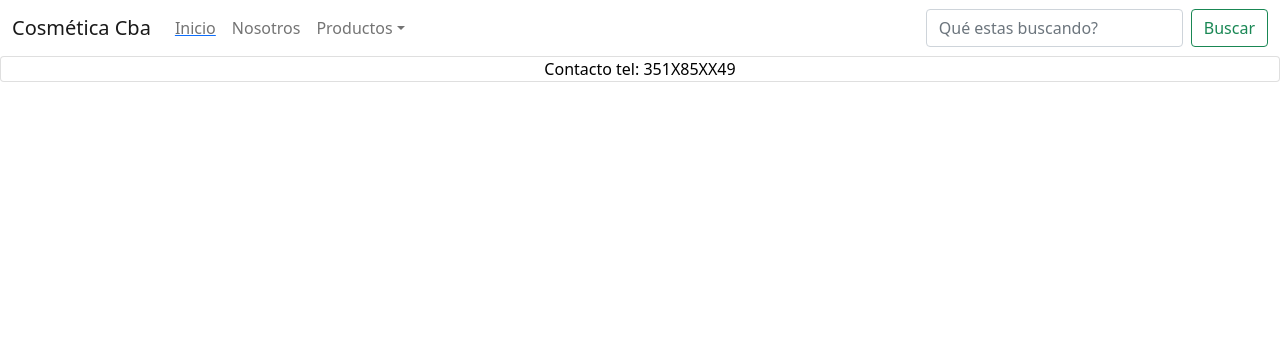
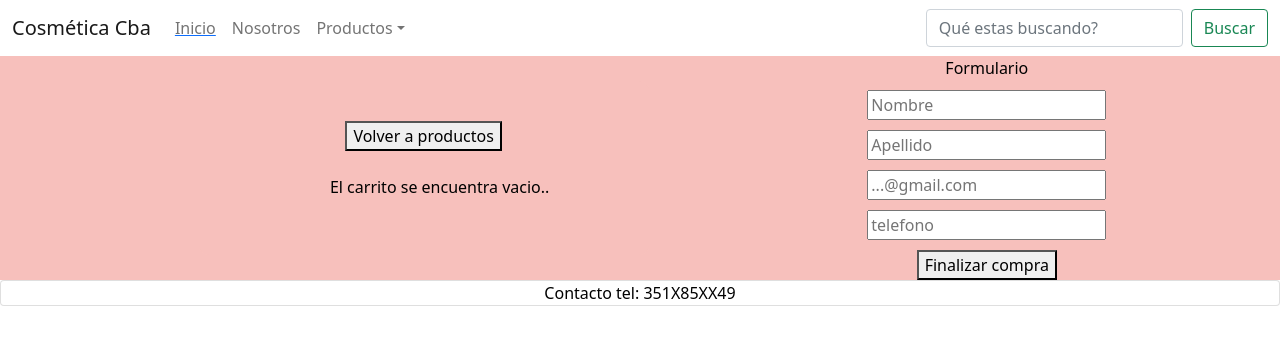
Before and after one commit to sofigomezandurno/proyecto-react, a React (Create React App) app: page /Formulario in a window 1280 px wide. Shown: the top 344 px of the page. Built offline with nearby package versions, Linux system fonts and the light colour scheme.

Commit message:
formulario agregado

```diff
--- a/src/App.js
+++ b/src/App.js
@@ -8,6 +8,7 @@ import { BrowserRouter, Routes, Route} from "react-router-dom";
 import Home from "./components/Home"
 import { Cart } from './components/Cart';
 import GlobalStateContext from './context/GlobalStateContext';
+import { Formulario } from './components/Formulario';
 
 
 function App() {
@@ -22,6 +23,7 @@ function App() {
         <Route exact path='/Item' element={<ItemDetailContainer/>}/>
         <Route exact path='/Item/:id' element={<ItemDetailContainer/>}/>
         <Route exact path='/Cart' element={<Cart />}/>
+        <Route exact path='/Formulario' element={<Formulario />}/>
 
     </Routes>
     </BrowserRouter>
--- a/src/components/Cart.jsx
+++ b/src/components/Cart.jsx
@@ -41,7 +41,9 @@ export const Cart = () => {
             {carrito.length > 0 &&
             <div>
             <div>Total {precioTotalCarrito}</div>
-            <button>Finalizar compra</button>
+            <Link to={`/Formulario`}>
+                <button>Finalizar compra</button>
+            </Link>
             </div>}
         </div>
     )
--- /dev/null
+++ b/src/components/Formulario.jsx
@@ -0,0 +1,99 @@
+import React from 'react'
+import "./style.css";
+import { useContext } from 'react';
+import { GlobalContext } from '../context/GlobalStateContext';
+import { Link } from 'react-router-dom';
+import { useEffect } from 'react';
+import { useState } from 'react';
+import { Cart } from './Cart';
+import { collection, addDoc } from 'firebase/firestore';
+import db from '../service/firebase';
+
+
+export const Formulario = () => {
+
+    const { carrito, precioTotal } = useContext(GlobalContext);
+    const [formulario, setFormulario] = useState({
+        buyer:{
+            email: "",
+            nombre: "",
+            apellido: "",
+            telefono: "",
+        },
+        items:carrito,
+        precioTotal:precioTotal,
+    })
+
+    console.log(carrito)
+
+    const {buyer: {email, nombre, apellido, telefono}} = formulario;
+
+    const sendOrder = async () =>{
+        try{
+            const ordersCollections= collection(db, "orders");
+            const order= addDoc(ordersCollections, formulario);
+            console.log(order.id);
+        } catch(error){
+            console.log(error)
+        }
+    }
+
+    const handleSubmit = (e) => {
+        e.preventDefault();
+        sendOrder();
+    }
+
+    const handleChange = (e) => {
+        const {name, value} = e.target;
+        setFormulario({
+            ...formulario,
+            buyer:{
+                ...formulario.buyer,
+        [name]: value,
+            },
+        })
+    }
+
+    return (
+        <div className='sectionFormulario'>
+            <Cart/>
+            <div className='formulario'>
+                Formulario
+                <input
+                type="text"
+                name='nombre'
+                value={nombre}
+                onChange={handleChange}
+                required
+                placeholder='Nombre'
+                />
+                <input
+                type="text"
+                name='apellido'
+                value={apellido}
+                onChange={handleChange}
+                required
+                placeholder='Apellido'
+                />
+                <input
+                type="mail"
+                name='email'
+                value={email}
+                onChange={handleChange}
+                placeholder='...@gmail.com'
+                required
+                />
+                <input
+                type="number"
+                name='telefono'
+                value={telefono}
+                onChange={handleChange}
+                required
+                placeholder='telefono'
+                />
+                <button onClick={handleSubmit}>Finalizar compra</button>
+            </div>
+
+        </div>
+    )
+}
--- a/src/components/ItemDetailContainer.jsx
+++ b/src/components/ItemDetailContainer.jsx
@@ -10,9 +10,7 @@ function ItemDetailContainer() {
     const [producto, setProducto] = useState([])
     const {id}=useParams()
 
-
-    useEffect(() => {
-        async function buscarProducto(){
+    const buscarProducto = async () =>{
         const col = collection(db, 'productos')
         try {
             const data =  await getDocs(col);
@@ -24,6 +22,8 @@ function ItemDetailContainer() {
         }
     }
 
+
+    useEffect(() => {
         buscarProducto();
     }, [])
 
--- a/src/components/ItemList.jsx
+++ b/src/components/ItemList.jsx
@@ -10,7 +10,7 @@ function ItemList() {
 
 const [productos, setProductos] = useState([])
 
-useEffect(async () => {
+const buscarProductos = async () =>{
     const col = collection(db, 'productos')
     try {
         const data =  await getDocs(col);
@@ -19,6 +19,10 @@ useEffect(async () => {
     } catch (error) {
         console.log(error)
     }
+}
+
+useEffect(() => {
+    buscarProductos();
 }, [])
 
 
--- a/src/components/style.css
+++ b/src/components/style.css
@@ -110,6 +110,24 @@ ul{
 
 }
 
+.sectionFormulario {
+    display: flex;
+    justify-content: space-evenly;
+    align-items: center;
+    background-color: #f7c0bc;
+    flex-direction: row;
+    column-gap: 20px;
+}
+
+.formulario {
+    display: flex;
+    justify-content: space-evenly;
+    align-items: center;
+    background-color: #f7c0bc;
+    flex-direction: column;
+    row-gap: 10px;
+}
+
 .productos {
     display: flex;
     flex-direction: row;
```
Lines whose indentation alone changed are shown as unchanged.
